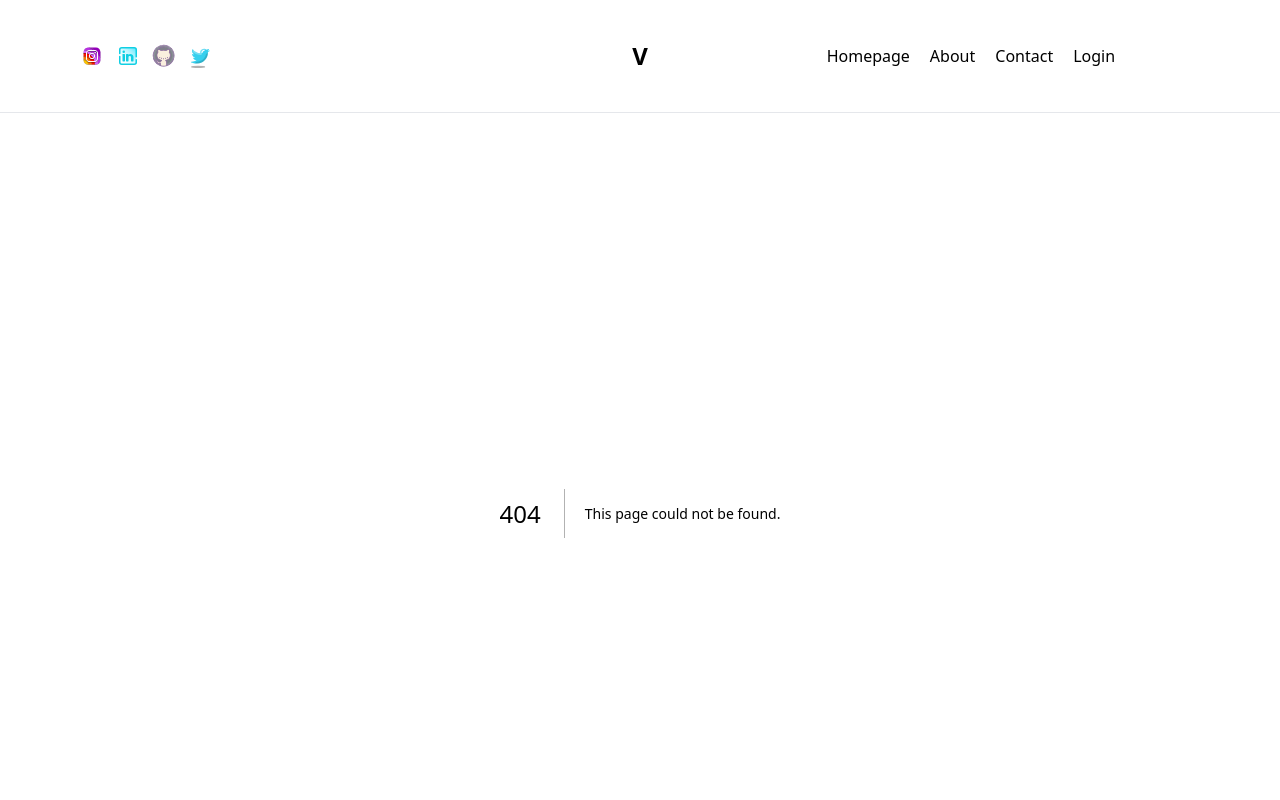
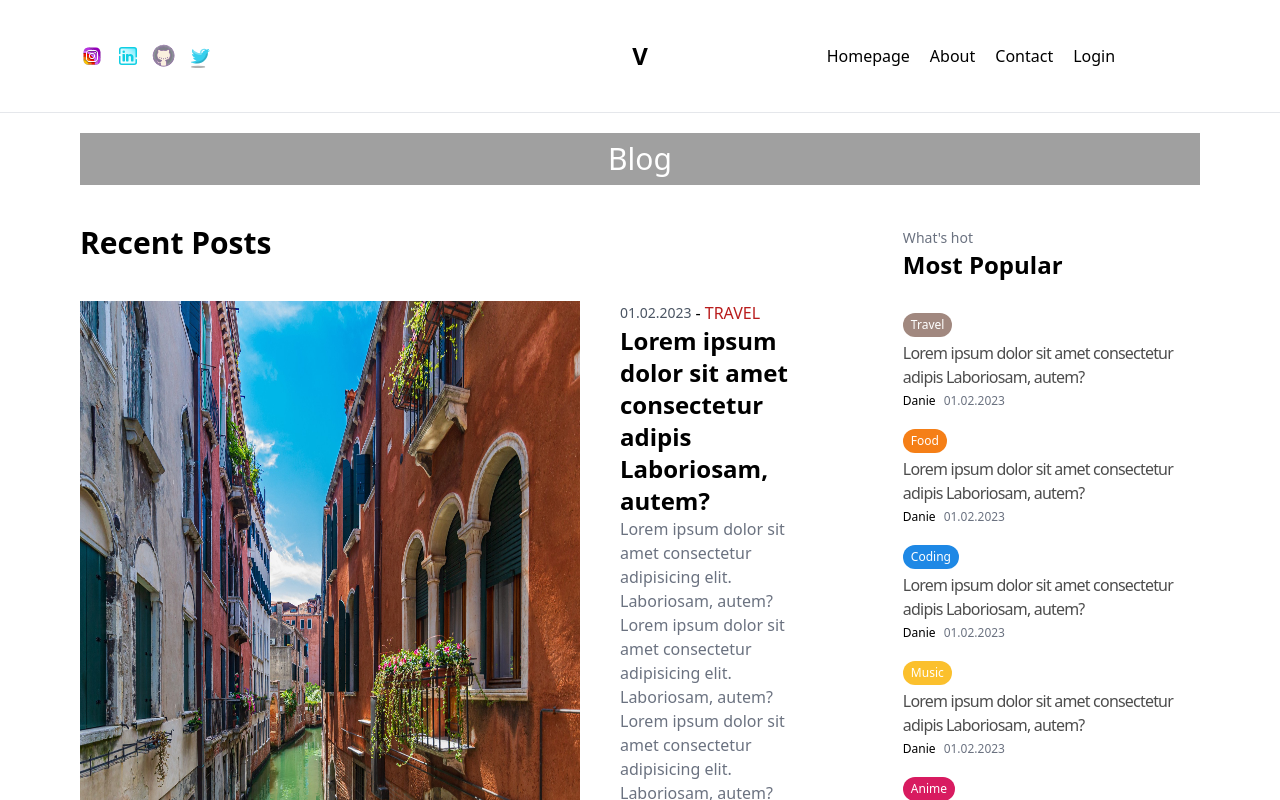
Before and after one commit to Vader4k/blog, a Next.js app: page /blog in a window 1280 px wide. Before the commit this address had no page. Shown: the top 800 px of the page. Built offline with nearby package versions, Linux system fonts and the light colour scheme.

Commit message:
@add/ done blog page

```diff
--- /dev/null
+++ b/src/app/blog/page.tsx
@@ -0,0 +1,38 @@
+import React from "react";
+import { bgColor } from "@/utils/getBgColor";
+import Card from "@/components/Card";
+import Menu from "@/components/Menu";
+
+const page = async ({
+  searchParams,
+}: {
+  searchParams: Promise<{ category: string }>;
+}) => {
+  const query = (await searchParams).category;
+  const params = { search: query || null };
+
+  return (
+    <div className="py-5">
+      <div
+        className="w-full"
+        style={{ backgroundColor: bgColor(params.search || "red") }}
+      >
+        {params.search ? (
+          <h1 className="capitalize text-center text-white font-medium text-3xl py-2">
+            {params.search} Blog
+          </h1>
+        ) : (
+          <h1 className="capitalize text-center text-white font-medium text-3xl py-2">
+            Blog
+          </h1>
+        )}
+      </div>
+      <div className="flex py-10 md:flex-row flex-col justify-between w-full gap-10 lg:gap-20">
+        <Card params={params.search || ""} />
+        <Menu />
+      </div>
+    </div>
+  );
+};
+
+export default page;
--- a/src/components/Card.tsx
+++ b/src/components/Card.tsx
@@ -2,13 +2,16 @@ import React from "react";
 import Pagination from "./Pagination";
 import Image from "next/image";
 import { recentPosts } from "@/lib/recentposts";
-// import { useRouter } from "next/navigation";
 
-const Card = () => {
+const Card = async ({params} : {params?:string}) => {
+
+  const filtered = await recentPosts.filter((post) => post.category === params);
+  const post = params ? filtered : recentPosts
+
   return (
     <div className="flex-1 md:flex-[5]">
       <h1 className="font-semibold text-3xl mb-5">Recent Posts</h1>
-      <CardContainer />
+      <CardContainer posts={post}/>
       <div className="w-full">
       <Pagination />
       </div>
@@ -18,10 +21,10 @@ const Card = () => {
 
 export default Card;
 
-const CardContainer = () => {
+const CardContainer = ({posts}: {posts: typeof recentPosts}) => {
   return (
     <div className="py-5 flex flex-col gap-10">
-      {recentPosts.map((post) => (
+      {posts.map((post) => (
         <div className="flex justify-center lg:justify-start flex-wrap xl:flex-nowrap gap-10" key={post.id}>
           <Image className="max-w-[500px] w-full" width={400} height={300} alt={post.title} src={post.image} />
           <div className="flex flex-col justify-between items-start">
--- a/src/components/CategoryList.tsx
+++ b/src/components/CategoryList.tsx
@@ -1,14 +1,7 @@
 /* eslint-disable @next/next/no-img-element */
 import { categories } from "@/lib/categories";
 import Link from "next/link";
-
-const colorMap: { [key: string]: string } = {
-  'pink-300': '#FBBFCA',
-  'yellow-300': '#FCE',
-  'brown-200': '#D9CBA0',
-  'yellow-200': '#FCE68A',
-  'blue-300': '#93C5FD',
-};
+import { colorMap } from "@/utils/getBgColor";
 
 const CategoryList = () => {
 
--- a/src/components/Menu.tsx
+++ b/src/components/Menu.tsx
@@ -2,32 +2,9 @@ import { categories } from "@/lib/categories";
 import { recentPosts } from "@/lib/recentposts";
 import Image from "next/image";
 import Link from "next/link";
+import { bgColor, colorMap } from "@/utils/getBgColor";
 
 const Menu = () => {
-  const bgColor = (category: string) => {
-    switch (category) {
-      case "anime":
-        return "#D81B60";
-      case "food":
-        return "#F57F17";
-      case "travel":
-        return "#A1887F";
-      case "music":
-        return "#FBC02D";
-      case "coding":
-        return "#1E88E5";
-      default:
-        return "#A0A0A0";
-    }
-  };
-
-  const colorMap: { [key: string]: string } = {
-    "pink-300": "#FBBFCA",
-    "yellow-300": "#FCE",
-    "brown-200": "#D9CBA0",
-    "yellow-200": "#FCE68A",
-    "blue-300": "#93C5FD",
-  };
 
   return (
     <div className="flex-1 md:flex-[2]">
--- /dev/null
+++ b/src/utils/getBgColor.ts
@@ -0,0 +1,24 @@
+export const bgColor = (category: string) => {
+  switch (category) {
+    case "anime":
+      return "#D81B60";
+    case "food":
+      return "#F57F17";
+    case "travel":
+      return "#A1887F";
+    case "music":
+      return "#FBC02D";
+    case "coding":
+      return "#1E88E5";
+    default:
+      return "#A0A0A0";
+  }
+};
+
+export const colorMap: { [key: string]: string } = {
+    "pink-300": "#FBBFCA",
+    "yellow-300": "#FCE",
+    "brown-200": "#D9CBA0",
+    "yellow-200": "#FCE68A",
+    "blue-300": "#93C5FD",
+  };
```
